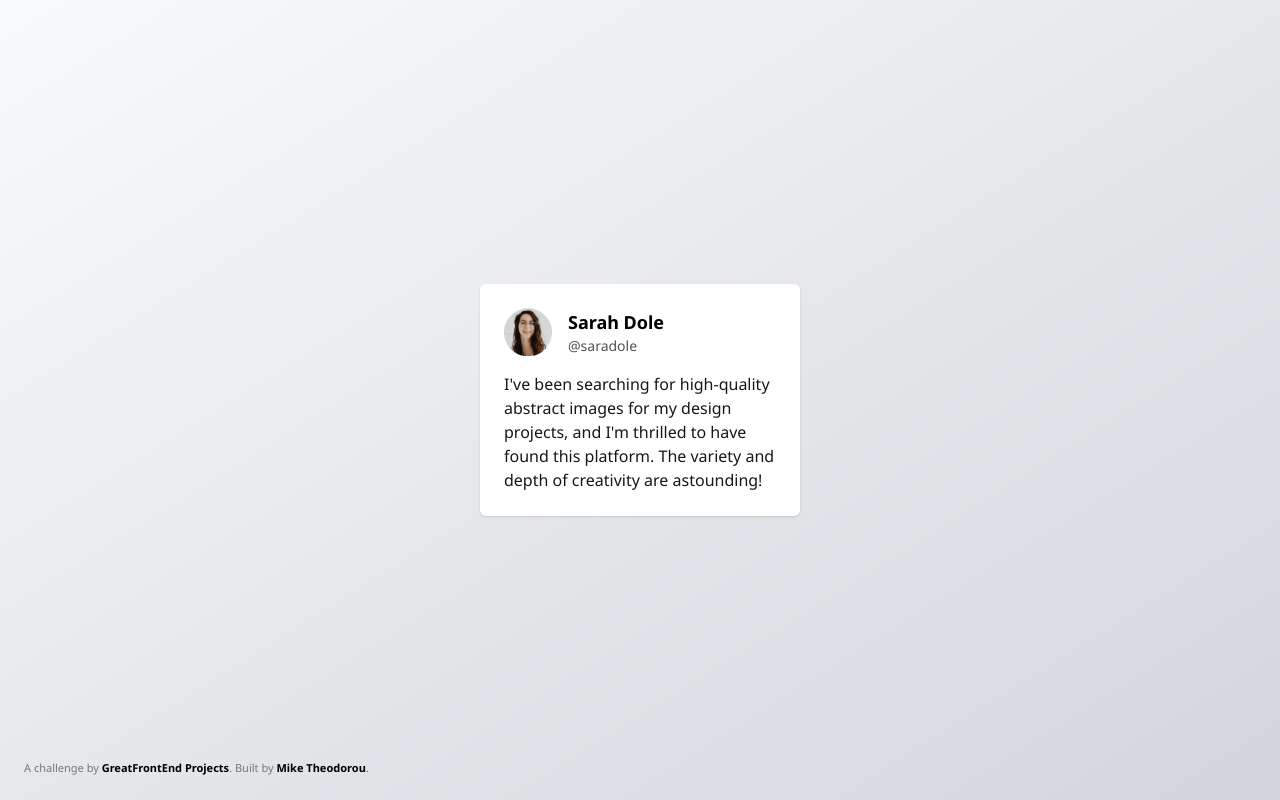
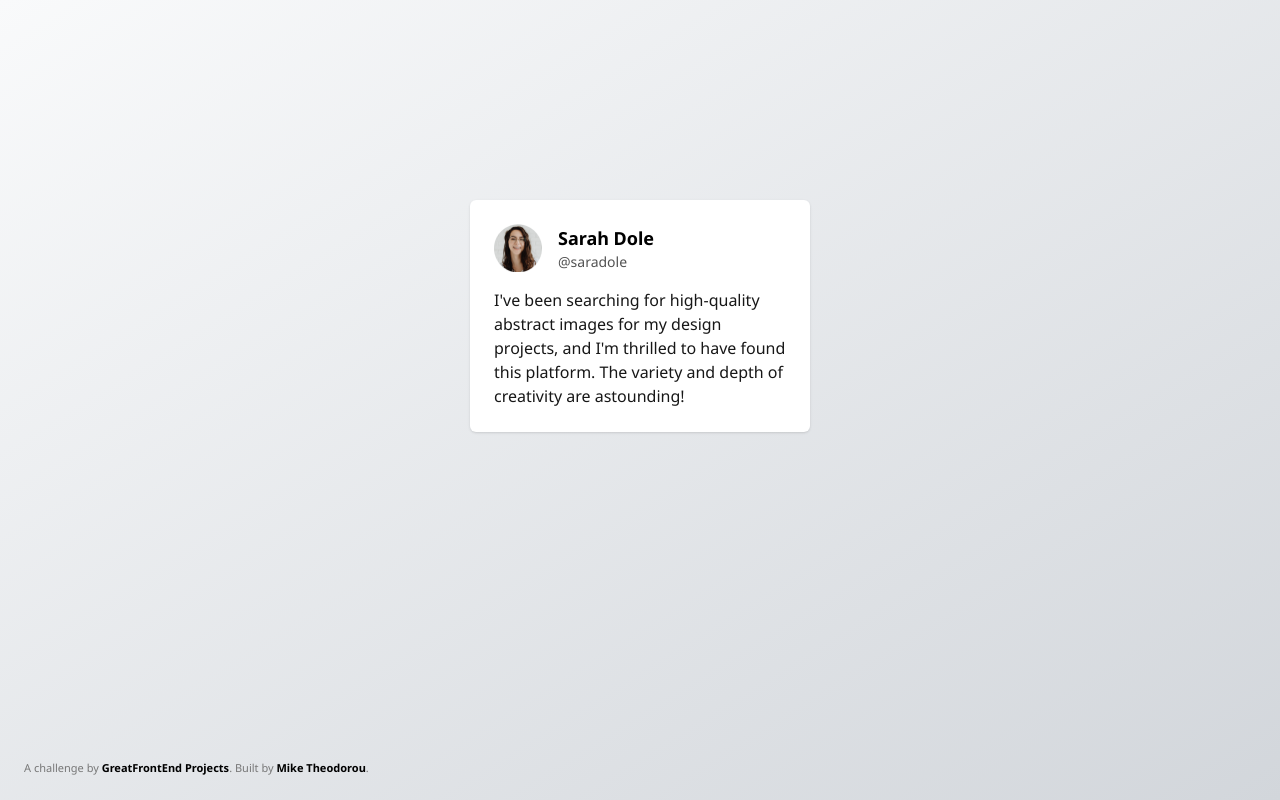
Before and after one commit to miketheodorou/gfe-testimonial-card, a plain HTML site: page index.html in a window 1280 px wide. Drawn offline with nearby package versions, Linux system fonts and the light colour scheme.

Commit message:
fix: adjusts spacing to match screenshot

```diff
--- a/index.html
+++ b/index.html
@@ -17,10 +17,10 @@
     <link rel="icon" href="img/favicon.ico" sizes="any" />
   </head>
   <body
-    class="bg-gradient-to-br from-gray-50 to-[#D2D6DB] flex items-center justify-center p-4"
+    class="bg-gradient-to-br from-gray-50 to-[#D2D6DB] container mx-auto w-full flex justify-center items-start pt-[200px]"
   >
     <!-- Add your site or application content here -->
-    <article class="bg-white rounded-md p-6 max-w-80 shadow">
+    <article class="bg-white rounded-md p-6 max-w-[340px] shadow">
       <div class="flex items-center gap-4 mb-4">
         <img
           class="size-12 shrink-0"
```
